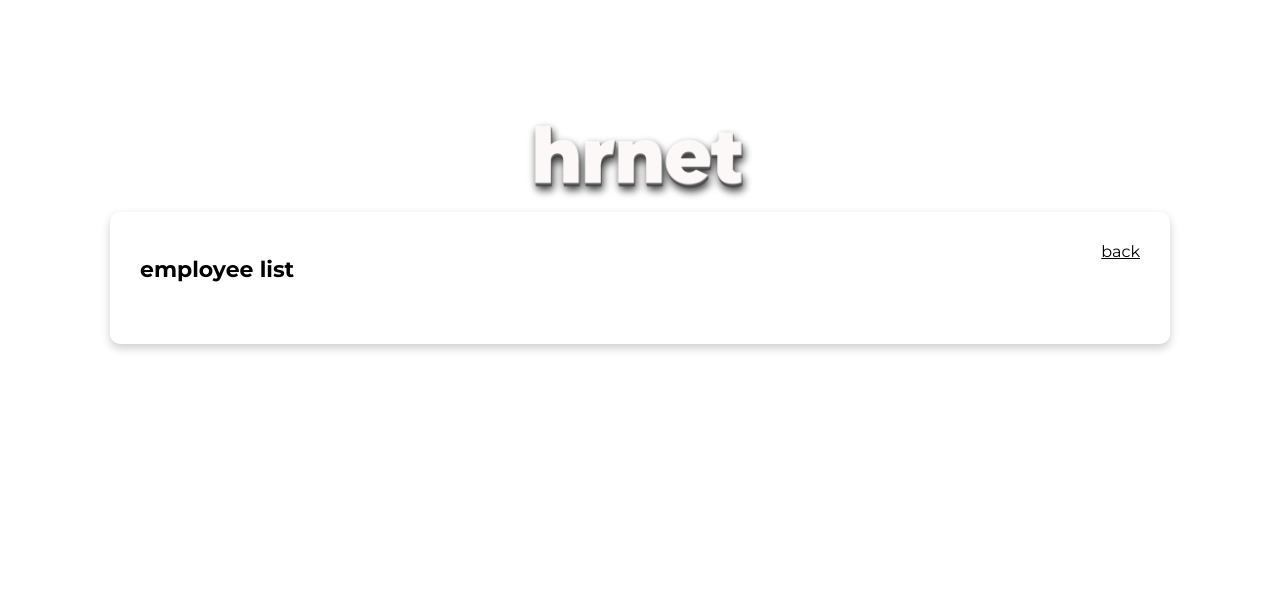
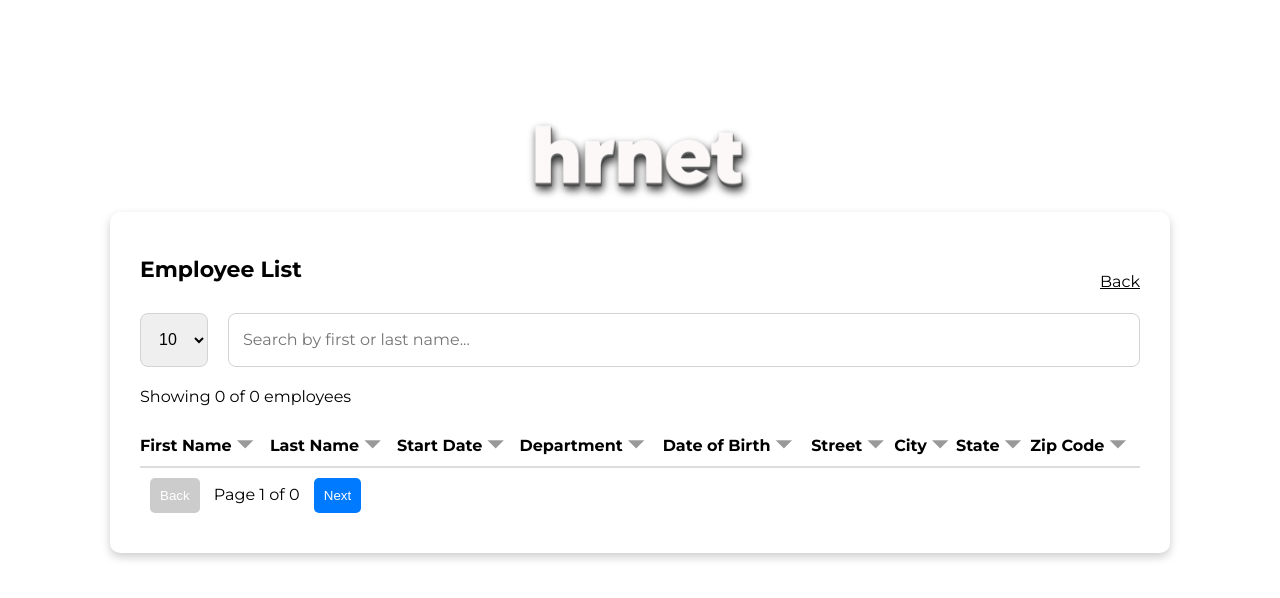
Before and after one commit to uu-0/hrnet, a React (Vite) app: page /EmployeeList in a window 1280 px wide. Shown: the top 598 px of the page. Built offline with nearby package versions, Linux system fonts and the light colour scheme; a web font is replaced by a local one.

Commit message:
ajout de la page EmployeeList et de son composant EmployeeTable #1

```diff
--- /dev/null
+++ b/src/components/EmployeeTable.jsx
@@ -0,0 +1,86 @@
+import React from 'react'
+import styled, { css } from 'styled-components'
+
+// tableau
+const Table = styled.table`
+  width: 100%;
+  border-collapse: collapse;
+`
+
+// header du tableau
+const TableHeader = styled.th`
+  cursor: pointer;
+  padding: 10px 0px;
+  text-align: left;
+  border-bottom: 2px solid #ddd;
+  user-select: none;
+`
+
+// composant Triangle (ici, on utilise $active et $direction)
+const Triangle = styled.span`
+  margin-left: 5px;
+  display: inline-block;
+  font-size: 20px;
+  color: #999;
+  transform: rotate(0deg);
+  transition: transform 0.2s ease, color 0.2s ease;
+
+  ${({ $active, $direction }) =>
+    $active &&
+    css`
+    color: blue;
+      transform: rotate(${$direction === 'asc' ? '0deg' : '180deg'});
+    `}
+`
+
+// cellules
+const TableCell = styled.td`
+  padding: 10px;
+  border-bottom: 1px solid #ddd;
+`
+
+export default function EmployeeTable({ employees, handleSort, sortConfig }) {
+  const renderHeader = (label, key) => {
+    const isActive = sortConfig.key === key
+
+    return (
+      <TableHeader onClick={() => handleSort(key)}>
+        {label}
+        <Triangle $active={isActive} $direction={sortConfig.direction}>⏷</Triangle>
+      </TableHeader>
+    )
+  }
+
+  return (
+    <Table>
+      <thead>
+        <tr>
+          {renderHeader('First Name', 'firstName')}
+          {renderHeader('Last Name', 'lastName')}
+          {renderHeader('Start Date', 'startDate')}
+          {renderHeader('Department', 'department')}
+          {renderHeader('Date of Birth', 'birthDate')}
+          {renderHeader('Street', 'street')}
+          {renderHeader('City', 'city')}
+          {renderHeader('State', 'state')}
+          {renderHeader('Zip Code', 'zipCode')}
+        </tr>
+      </thead>
+      <tbody>
+        {employees.map((employee, index) => (
+          <tr key={index}>
+            <TableCell>{employee.firstName}</TableCell>
+            <TableCell>{employee.lastName}</TableCell>
+            <TableCell>{employee.startDate}</TableCell>
+            <TableCell>{employee.department}</TableCell>
+            <TableCell>{employee.birthDate}</TableCell>
+            <TableCell>{employee.street}</TableCell>
+            <TableCell>{employee.city}</TableCell>
+            <TableCell>{employee.state}</TableCell>
+            <TableCell>{employee.zipCode}</TableCell>
+          </tr>
+        ))}
+      </tbody>
+    </Table>
+  )
+}
--- a/src/pages/EmployeeList.jsx
+++ b/src/pages/EmployeeList.jsx
@@ -1,13 +1,15 @@
-import React from 'react'
+import React, { useState } from 'react'
+import { useSelector } from 'react-redux'
 import { useNavigate } from 'react-router-dom'
 
-import { useSelector } from 'react-redux'
+import EmployeeTable from '../components/EmployeeTable'
 
 import styled from 'styled-components'
-import { colors } from '../styles/colors'
+import { montserratFont } from '../styles/font'
 
 import HRNetLogo from '../components/Logo'
 
+//styles pour la mise en page
 const Page = styled.div`
   display: flex;
   flex-direction: column;
@@ -29,36 +31,148 @@ const Header = styled.div`
   justify-content: space-between;
 `
 
-const Tilte = styled.h1`
+const Title = styled.h1`
   color: black;
   font-size: 22px;
 `
 
 const Back = styled.div`
+  margin-top: 30px;
   text-decoration: underline;
   cursor: pointer;
 `
+const Bloc = styled.div`
+  margin-top: 15px;
+  margin-bottom: 20px;
+  display: flex;
+  gap: 20px;
+  `
+
+const Select = styled.select`
+  border: 1px solid lightGray;
+  border-radius: 8px;
+  padding: 16.5px 14px;
+  font-size: 16px;
+`
+
+const SearchInput = styled.input`
+  width: 100%;
+  padding: 16.5px 14px;
+  border: 1px solid lightGray;
+  border-radius: 8px;
+  ${ montserratFont };
+  font-size: 16px;
+  &:hover{
+    border-color: #007bff;
+  }
+`
+
+const Button = styled.button`
+  margin: 10px;
+  padding: 10px;
+  cursor: pointer;
+  background-color: #007bff;
+  color: white;
+  border: none;
+  border-radius: 5px;
+  &:disabled{
+    background-color: #ccc;
+    cursor: not-allowed;
+  }
+`
 
 export default function EmployeeList() {
-
+  //récupération des employés depuis le store redux
   const employees = useSelector((state) => state.employees)
   const navigate = useNavigate()
+
+  //états pour la gestion du tri, des items par page, de la pagination et de la recherche
+  const [sortConfig, setSortConfig] = useState({ key: '', direction: '' })
+  const [itemsPerPage, setItemsPerPage] = useState(10)
+  const [searchQuery, setSearchQuery] = useState('')
+  const [currentPage, setCurrentPage] = useState(1)
+
+  /**
+   * gère le tri des employés en fonction d'une clé spécifique
+   * @param {string} key clé sur laquelle effectuer le tri
+   */
+  function handleSort(key) {
+    let direction = 'asc'
+    if (sortConfig.key === key && sortConfig.direction === 'asc') {
+      direction = 'desc'
+    }
+    setSortConfig({ key, direction })
+  }
+
+  //filtre les employés sur le prénom et le nom
+  const filteredEmployees = employees.filter((employee) =>
+    employee.firstName.toLowerCase().includes(searchQuery.toLowerCase()) ||
+    employee.lastName.toLowerCase().includes(searchQuery.toLowerCase())
+  )
+
+  //tri les employés selon la configuration de tri
+  const sortedEmployees = [...filteredEmployees].sort((a, b) => {
+    if (!sortConfig.key) return 0
+
+    const aValue = a[sortConfig.key]
+    const bValue = b[sortConfig.key]
+
+    if (sortConfig.direction === 'asc') {
+      return aValue > bValue ? 1 : aValue < bValue ? -1 : 0
+    } else {
+      return aValue < bValue ? 1 : aValue > bValue ? -1 : 0
+    }
+  })
+
+  //calcul du nombre total de pages
+  const totalPages = Math.ceil(sortedEmployees.length / itemsPerPage)
+
+  //découpage des employés selon la pagination
+  const paginatedEmployees = sortedEmployees.slice((currentPage - 1) * itemsPerPage, currentPage * itemsPerPage)
 
   return (
     <Page>
       <HRNetLogo />
       <Container>
-      <Header>
-          <Tilte>employee list</Tilte>
-          <Back onClick={() => navigate('/CreateEmployee')}>back</Back>
+        <Header>
+          <Title>Employee List</Title>
+          <Back onClick={() => navigate('/CreateEmployee')}>Back</Back>
         </Header>
-        <ul>
-        {employees.map((employee, index) => (
-          <li key={index}>
-            {employee.firstName} {employee.lastName} - {employee.department}
-          </li>
-        ))}
-      </ul>
+        <Bloc>
+            {/* sélection du nombre d'éléments affichés par page */}
+            <Select value={itemsPerPage} onChange={(e) => setItemsPerPage(Number(e.target.value))}>
+              <option value={1}>1</option>
+              <option value={5}>5</option>
+              <option value={10}>10</option>
+              <option value={20}>20</option>
+              <option value={50}>50</option>
+            </Select>
+
+            {/* champ de recherche */}
+            <SearchInput
+              type="text"
+              placeholder="Search by first or last name..."
+              value={searchQuery}
+              onChange={(e) => setSearchQuery(e.target.value)}
+            />
+        </Bloc>
+
+        {/* affichage du nombre d'employés affichés */}
+        <p>Showing {paginatedEmployees.length} of {sortedEmployees.length} employees</p>
+
+        {/* tableau employés */}
+        <EmployeeTable
+          employees={paginatedEmployees}
+          handleSort={handleSort}
+          sortConfig={sortConfig}
+        />
+
+        {/* pagination */}
+        <div>
+          <Button disabled={currentPage === 1} onClick={() => setCurrentPage(currentPage - 1)}>Back</Button>
+          <span> Page {currentPage} of {totalPages} </span>
+          <Button disabled={currentPage === totalPages} onClick={() => setCurrentPage(currentPage + 1)}>Next</Button>
+        </div>
       </Container>
     </Page>
   )
```
Also changed, not shown: src/components/Modal.jsx (deleted, +0 -72 lines).
